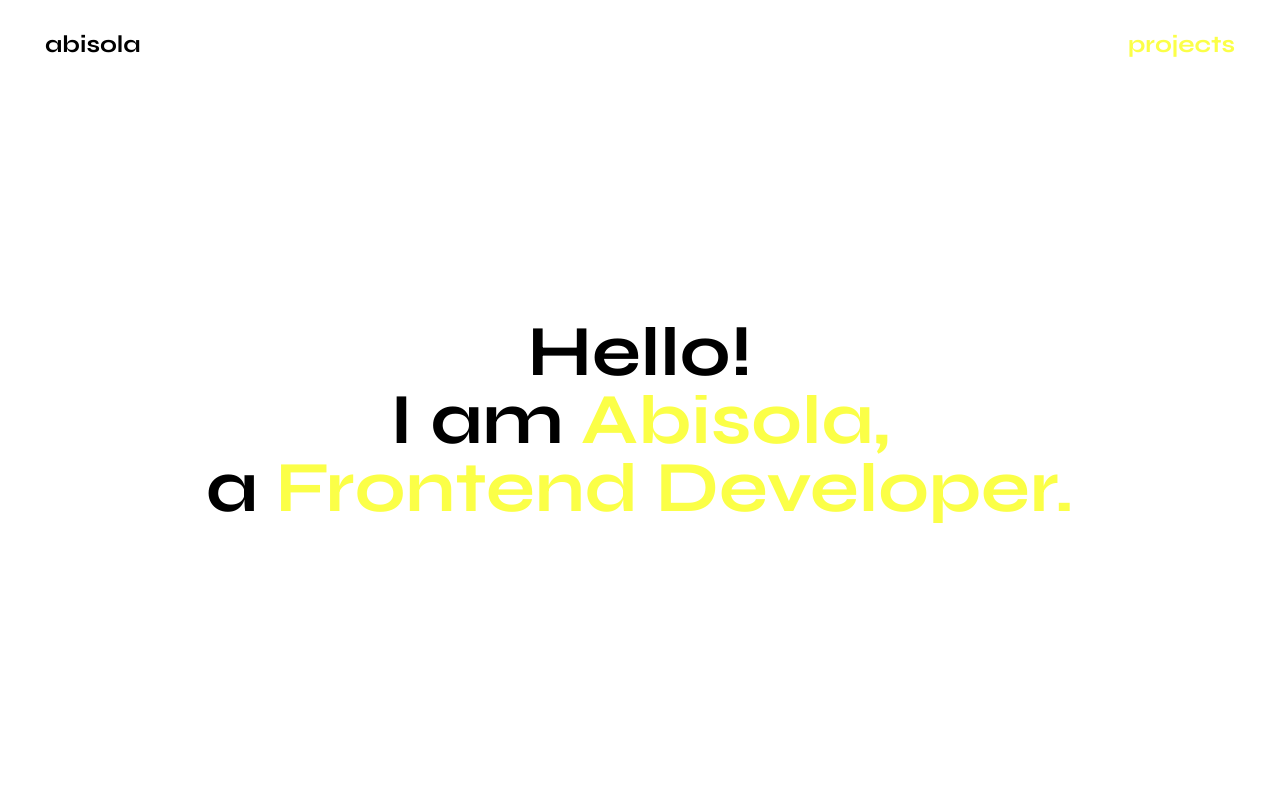
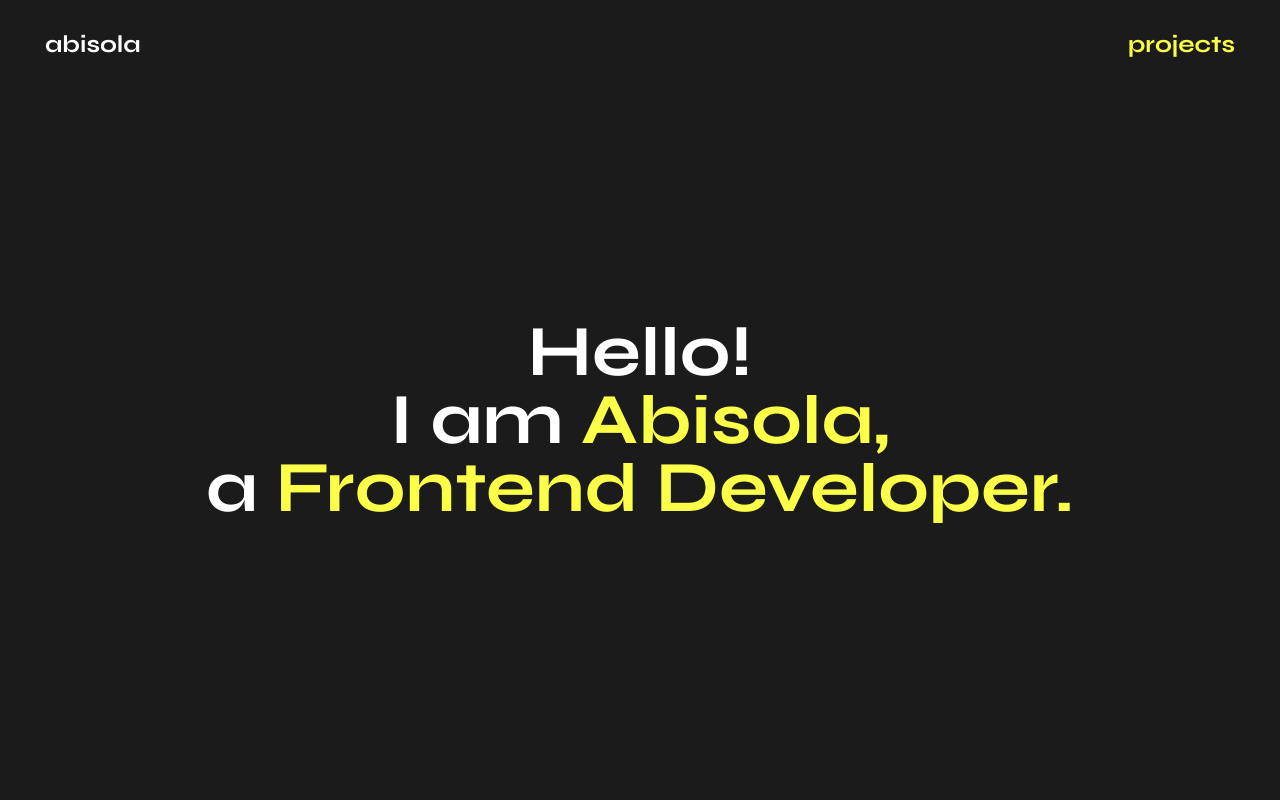
Before and after one commit to Abisola-Morohunfolu/my-portfolio, a React (Create React App) app: page / in a window 1280 px wide. Shown: the top 800 px of the page. Built offline with nearby package versions, Linux system fonts and the light colour scheme.

Commit message:
minor css fix

```diff
--- a/src/index.css
+++ b/src/index.css
@@ -29,18 +29,20 @@
 	font-family: var(--primary-font);
 	-webkit-font-smoothing: antialiased;
 	-moz-osx-font-smoothing: grayscale;
+	background-color: var(--background);
+	color: #fff;
 }
 
 code {
 	font-family: source-code-pro, Menlo, Monaco, Consolas, 'Courier New', monospace;
 }
 
-@media (prefers-color-scheme: dark) {
+/* @media (prefers-color-scheme: dark) {
 	body {
 		background-color: var(--background);
 		color: #fff;
 	}
-}
+} */
 
 @media only screen and (max-width: 75em) {
 	html {
```
